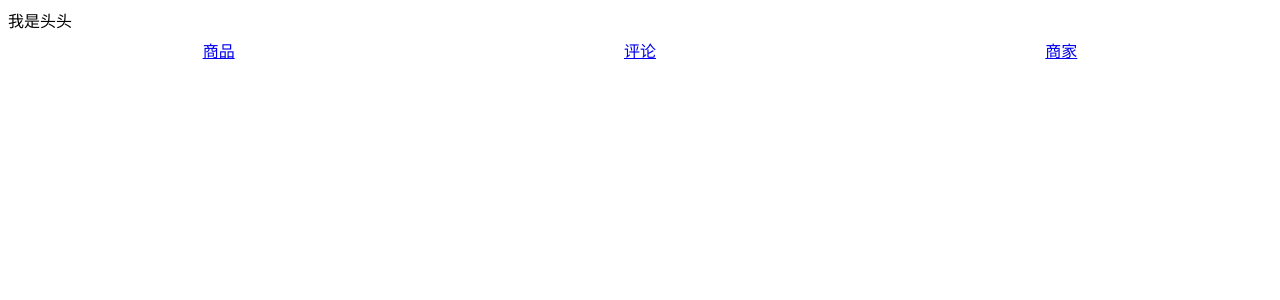
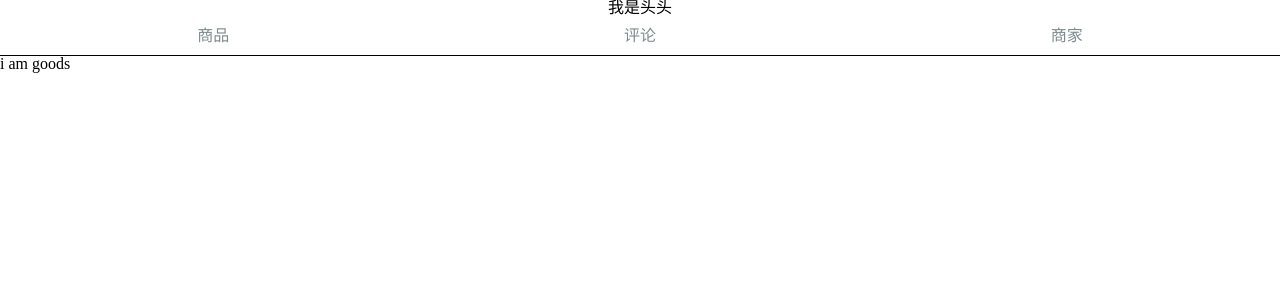
Before and after one commit to chenjiaobin/elm, a Vue app: page / in a window 1280 px wide. Shown: the top 300 px of the page. Built offline with nearby package versions, Linux system fonts and the light colour scheme.

Commit message:
modifu css and default router

```diff
--- a/index.html
+++ b/index.html
@@ -3,7 +3,7 @@
   <head>
     <meta charset="utf-8">
     <meta name="viewport" content="width=device-width,inital-scale=1.0,maximum-scale=1.0,minimum-scale=1.0,user-scalable=no">
-    <style type="text/css" href="./static/css/reset.css"></style>
+    <link rel="stylesheet" type="text/css" href="./static/css/reset.css">
     <title>elm</title>
   </head>
   <body>
--- a/src/App.vue
+++ b/src/App.vue
@@ -1,7 +1,7 @@
 <template>
   <div >
     <v-header></v-header>
-    <div class="tab">
+    <div class="tab border-1px">
       <!-- <div class="tab-item">
         <a v-link="{path:'/goods'}">商品</a>
       </div>
@@ -31,14 +31,20 @@ export default {
 </script>
 
 <style lang="stylus" rel="stylesheet/stylus">
+@import './common/stylus/mixin.styl'
   .tab
       display:flex
       width:100%
       height:40px
       line-height:40px
+      // border-bottom:1px solid #ccc
+      border-1px(#000)
       .tab-item
         flex:1
         text-align:center
-
+        &>a
+          display:block
+        &.active
+            color:red
 
 </style>
--- /dev/null
+++ b/src/common/stylus/basic.styl
@@ -0,0 +1,12 @@
+// 这是一个使用media query解决移动端边框问题的样式文件
+@media (-webkit-min-device-pixel-ratio:1.5),(min-device-pixel-ratio:1.5)
+	.border-1px
+		&::after
+			-webkit-transform:scaleY(0.7)
+			transform:scaleY(0.7)
+
+@media (-webkit-min-device-pixel-ratio:2),(min-device-pixel-ratio:2)
+	.border-1px
+		&::after
+			-webkit-transform:scaleY(0.5)
+			transform:scaleY(0.5)
--- /dev/null
+++ b/src/common/stylus/index.styl
@@ -0,0 +1,2 @@
+@import './basic.styl'
+@import 'style.styl'
--- /dev/null
+++ b/src/common/stylus/mixin.styl
@@ -0,0 +1,10 @@
+border-1px($color)
+	position:relative
+	&:after
+		display:block
+		position:absolute
+		left:0
+		bottom:0
+		width:100%
+		border-top:1px solid $color
+		content:''
--- a/src/common/stylus/style.styl
+++ b/src/common/stylus/style.styl
@@ -1,10 +1,10 @@
 @font-face
   font-family: 'elm_font'
-  src:  url('fonts/elm_font.eot?9d1kri')
-  src:  url('fonts/elm_font.eot?9d1kri#iefix') format('embedded-opentype'),
-    url('fonts/elm_font.ttf?9d1kri') format('truetype'),
-    url('fonts/elm_font.woff?9d1kri') format('woff'),
-    url('fonts/elm_font.svg?9d1kri#elm_font') format('svg')
+  src:  url('../fonts/elm_font.eot?9d1kri')
+  src:  url('../fonts/elm_font.eot?9d1kri#iefix') format('embedded-opentype'),
+    url('../fonts/elm_font.ttf?9d1kri') format('truetype'),
+    url('../fonts/elm_font.woff?9d1kri') format('woff'),
+    url('../fonts/elm_font.svg?9d1kri#elm_font') format('svg')
   font-weight: normal
   font-style: normal
 
--- a/src/components/header/header.vue
+++ b/src/components/header/header.vue
@@ -10,6 +10,7 @@
 	}
 </script>
 
-<style >
-
+<style lang="stylus" rel="stylesheet/stylus" >
+	.header
+		text-align:center
 </style>
--- a/src/main.js
+++ b/src/main.js
@@ -6,17 +6,20 @@ import VueRouter from 'vue-router'
 import goods from './components/goods/goods'
 import ratings from './components/ratings/ratings'
 import sellers from './components/sellers/sellers'
+import './common/stylus/index.styl'
 
 Vue.use(VueRouter)
 Vue.config.productionTip = false
 
 const routes=[
+	{path:'/',component:goods},   //刷新页面时的默认页面
 	{path: '/goods',component: goods},
 	{path: '/ratings', component: ratings},
 	{path: '/sellers', component: sellers}
 ]
 const router=new VueRouter({
-	routes
+	routes,
+	linkActiveClass:'active'   //自定义router被点击是的class
 })
 
 new Vue({
@@ -26,7 +29,7 @@ new Vue({
 	render: h => h(App)  // 这是vue2.0的写法
 }).$mount('#app')// 这是vue2.0的写法
 
-
+// router.go('./goods')
 
 // render:h=>h(App)是es6的箭头函数写法，他的作用是来渲染一个视图然后挂载到app上面去
 // 相当于es5的
```
